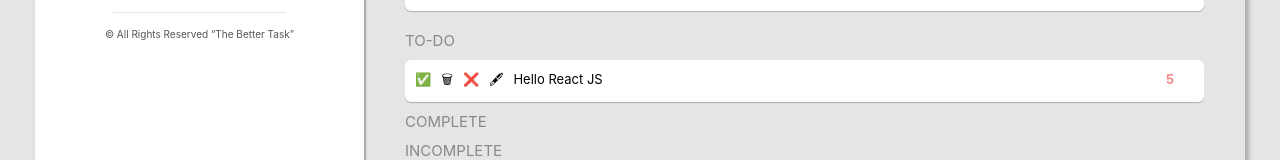
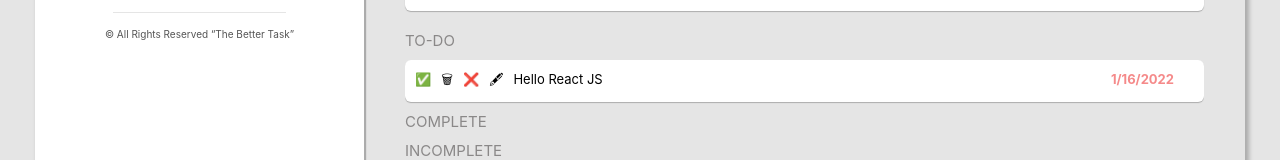
Before and after one commit to tdmitryny/Task-List-Prop-React-JS, a React (Create React App) app: page / in a window 1280 px wide. Shown: the part 238-398 px from the top of the page. Built offline with nearby package versions, Linux system fonts and the light colour scheme.

Commit message:
Set date

```diff
--- a/src/components/Form.js
+++ b/src/components/Form.js
@@ -5,30 +5,16 @@ import { generateId } from './Id'
 
 export function Form(props) {
 
-    //const [deadLine, setDeadLIne] = useState('')
+
     const [text, setText] = useState('');
     const [date, setDate] = useState('');//Set value date here
 
 
 
-
     const dateonChange = (e) => {
-
         setDate(e.target.value)
 
-
     }
-
-
-    // const handleChange = (e) => {
-    //     setText(date => {
-    //         const currentDate = new Date().toLocaleDateString("en-US");
-    //         const setDate = e.target.value
-    //         if (setDate > currentDate) return alert('Your task has been expired')
-    //     }
-    //     )
-    // }
-
 
 
     const handleChange = (e) => {
@@ -36,25 +22,16 @@ export function Form(props) {
     }
 
 
-    //Set up deadline date
-    // const handleChange = (e) => {
-    //     setDeadLIne(e.target.value);
-    // }
-
 
 
     const handleSubmit = (e) => {
         e.preventDefault()
 
-        // const currentDate = new Date().toLocaleDateString("en-US");
-        // if (date > currentDate) return alert('Date expired')
-
-
         if (text.length > 0) {
             const newTextChange = {
                 id: generateId(),
                 text: text,
-                //date: date,
+                date: date,
             };
             props.onAdd(newTextChange);
             setText('');
@@ -89,6 +66,7 @@ export function Form(props) {
                     min="01-01-2022"
                     max="01-01-2030"
 
+
                 />
                 <input className="btn-form" type="submit" value="Create Task" />
             </form>
--- a/src/components/SecondBox.js
+++ b/src/components/SecondBox.js
@@ -5,20 +5,17 @@ import { CompleteTask } from './CompleteTask';
 import { IncompleteTask } from './IncompleteTask';
 import { generateId } from './Id';
 
-//const date = new Date().toLocaleDateString('en-EN');
+const date = new Date().toLocaleDateString('en-EN');
 
 
 
 export function SecondBox() {
-    const [seconds, setSeconds] = useState(0);
+
     const [task, setTask] = useState([{
         id: generateId(),
         text: 'Hello React JS',
         status: 'todo',//todo, complete, uncomplete
-        CreateSecond: seconds,
-
-
-
+        date: date,
     }]);
 
     const [showID, setShowId] = useState(-1);
@@ -31,24 +28,24 @@ export function SecondBox() {
 
     //Set timer
 
-    useEffect(() => {
-        const interval = setInterval(() => {
-            setSeconds(time => time + 1)
-        }, 1000)
+    // useEffect(() => {
+    //     const interval = setInterval(() => {
+    //         setNewDate(time => time + 1)
+    //     }, 1000)
 
-        setTask(task.map((item) => {
-            if (seconds - item.CreateSecond > 10 && item.status !== "complete") item.status = "incomplete"
-            return item
-        }))
+    //     setTask(task.map((item) => {
+    //         if (newdate - item.CreateDate > 10 && item.status !== "complete") item.status = "incomplete"
+    //         return item
+    //     }))
 
-        return () => clearInterval(interval);
-    }, [seconds])
+    //     return () => clearInterval(interval);
+    // }, [newdate])
 
 
 
     //Task create
     const addTask = (newText) => {
-        let newObj = Object.assign({}, newText, { status: 'todo', CreateSecond: seconds })
+        let newObj = Object.assign({}, newText, { status: 'todo' })
         setTask((list) => [newObj, ...list])
     }
 
@@ -125,14 +122,15 @@ export function SecondBox() {
                 <ul className="Task-box">
                     {
                         task.length > 0 ? task.map((list) => (list.status === 'todo' &&
-                            <Task key={list.id}
+                            <Task
+                                key={list.id}
                                 onChangeStatus={changeStatusToComplete}
                                 onRemoveTask={removeTask}
                                 onShowInput={showInput}
                                 onInputEdit={inputEdit}
                                 list={list}
-                                seconds={seconds}
                                 showID={showID}
+                                date={date}
 
                             />
 
--- a/src/components/Task.js
+++ b/src/components/Task.js
@@ -1,8 +1,9 @@
 import React, { useState, useEffect } from 'react';
 
-export function Task({ showID, seconds, list, onChangeStatus, onRemoveTask, onShowInput, onInputEdit }) {
 
+export function Task({ showID, list, onChangeStatus, onRemoveTask, onShowInput, onInputEdit }) {
 
+    //const date = new Date().toLocaleDateString('en-EN');
 
     return (
         //Todo task
@@ -17,7 +18,8 @@ export function Task({ showID, seconds, list, onChangeStatus, onRemoveTask, onSh
                     (showID !== list.id) ? list.text : onInputEdit(list)
 
                 }
-                <p className="Date-input__list" >{seconds - list.CreateSecond}</p>
+                {/* Passing date from second box */}
+                <p className="Date-input__list" >{list.date}</p>
             </li>
 
 
```
Also changed, not shown: src/components/Date.js (added, +11 -0 lines).
